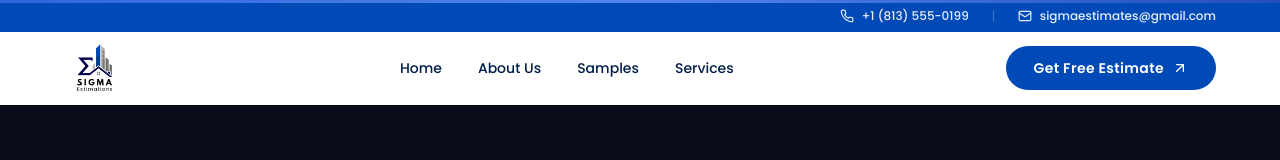
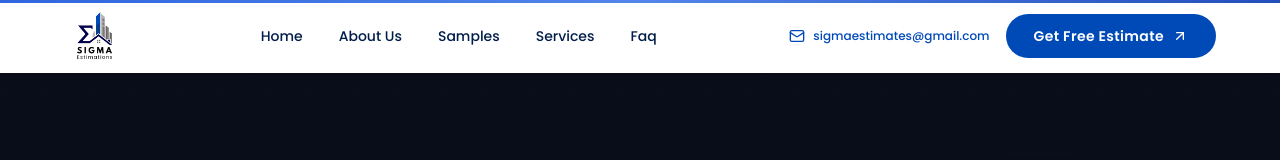
Before and after one commit to Hassu685/construction, a Next.js app: page /contact in a window 1280 px wide. Shown: the top 160 px of the page. Built offline with nearby package versions, Linux system fonts and the light colour scheme.

Commit message:
code update

```diff
--- a/components/layout/Navbar.jsx
+++ b/components/layout/Navbar.jsx
@@ -4,15 +4,16 @@ import { useEffect, useRef, useState } from "react";
 import Link from "next/link";
 import { usePathname } from "next/navigation";
 import { AnimatePresence, motion } from "framer-motion";
-import { Menu, X, Mail, Phone } from "lucide-react";
+import { Menu, X, Mail } from "lucide-react";
 import Button from "@/components/ui/Button";
 import Logo from "@/components/ui/Logo";
 
 const links = [
     { href: "/", label: "Home" },
     { href: "/about", label: "About Us" },
-    { href: "/samples", label: "Samples" },
+    { href: "/Samples", label: "Samples" },
     { href: "/services", label: "Services" },
+    { href: "/faq", label: "Faq" }
 ];
 
 export default function Navbar() {
@@ -50,31 +51,8 @@ export default function Navbar() {
         <motion.header
             animate={{ y: hidden ? "-100%" : "0%" }}
             transition={{ duration: 0.35, ease: [0.22, 1, 0.36, 1] }}
-            className="fixed top-0 left-0 right-0 z-50"
+            className="fixed top-0 left-0 right-0 z-50 py-1 border-b border-white/10 bg-white shadow-sm"
         >
-            {/* Top contact bar */}
-            <div className="hidden sm:block bg-[#004AB7]">
-                <div className="container-px flex items-center justify-end gap-6 py-2">
-                    <a
-                        href="tel:+18135550199"
-                        className="flex items-center gap-2 text-xs font-medium text-white/90 hover:text-white transition-colors"
-                    >
-                        <Phone className="h-3.5 w-3.5 shrink-0" />
-                        <span>+1 (813) 555-0199</span>
-                    </a>
-                    <span className="h-3 w-px bg-white/25" />
-                    <a
-                        href="mailto:sigmaestimates@gmail.com"
-                        className="flex items-center gap-2 text-xs font-medium text-white/90 hover:text-white transition-colors"
-                    >
-                        <Mail className="h-3.5 w-3.5 shrink-0" />
-                        <span>sigmaestimates@gmail.com</span>
-                    </a>
-                </div>
-            </div>
-
-            {/* Main navbar */}
-            <div className="py-1 border-b border-white/10 bg-white shadow-sm">
             <div className="container-px flex items-center justify-between">
                 <Link href="/" className="flex items-center gap-2.5 group" aria-label="Sigma Estimations home">
                     <Logo className="h-14 w-14 sm:h-16 sm:w-16" variant="color" />
@@ -102,6 +80,13 @@ export default function Navbar() {
                 </nav>
 
                 <div className="hidden lg:flex items-center gap-4">
+                    <a
+                        href="mailto:sigmaestimates@gmail.com"
+                        className="flex items-center gap-2 text-[12px] font-medium text-[#004AB7] hover:text-[#05408C] transition-colors whitespace-nowrap"
+                    >
+                        <Mail className="h-4 w-4 shrink-0 text-[#004AB7]" />
+                        <span>sigmaestimates@gmail.com</span>
+                    </a>
                     <Button href="/contact" variant="primary" className="!py-3 !text-white !bg-[#004AB7] hover:!bg-[#05408C]">
                         Get Free Estimate
                     </Button>
@@ -115,7 +100,6 @@ export default function Navbar() {
                     {open ? <X className="h-6 w-6" /> : <Menu className="h-6 w-6" />}
                 </button>
             </div>
-            </div>
 
             <AnimatePresence>
                 {open && (
@@ -124,7 +108,7 @@ export default function Navbar() {
                         animate={{ opacity: 1, height: "auto" }}
                         exit={{ opacity: 0, height: 0 }}
                         transition={{ duration: 0.35, ease: [0.16, 1, 0.3, 1] }}
-                        className="lg:hidden overflow-hidden bg-white border-t border-black/5"
+                        className="lg:hidden overflow-hidden bg-white border-t border-black/5 mt-3"
                     >
                         <div className="container-px py-6 flex flex-col gap-1">
                             {links.map((link) => (
@@ -137,13 +121,6 @@ export default function Navbar() {
                                     {link.label}
                                 </Link>
                             ))}
-                            <a
-                                href="mailto:sigmaestimates@gmail.com"
-                                className="flex items-center gap-2 py-3 text-sm font-medium text-[#004AB7] border-b border-black/5"
-                            >
-                                <Mail className="h-4 w-4" />
-                                sigmaestimates@gmail.com
-                            </a>
                             <Button href="/contact" variant="primary" className="mt-5 w-full justify-center !text-white !bg-[#004AB7] hover:!bg-[#05408C]">
                                 Get Free Estimate
                             </Button>
@@ -151,6 +128,6 @@ export default function Navbar() {
                     </motion.div>
                 )}
             </AnimatePresence>
-        </motion.header>
+        </motion.header >
     );
 }
--- a/components/sections/ContactSection.jsx
+++ b/components/sections/ContactSection.jsx
@@ -231,21 +231,6 @@ export default function ContactSection({ showMap = true, showHeading = true }) {
             </div>
           </Reveal>
         </div>
-
-        {/* Full-width map */}
-        {showMap && (
-          <Reveal delay={0.15} className="mt-6">
-            <div className="relative rounded-2xl overflow-hidden h-80 sm:h-96 border border-navy-900/8 bg-navy-100">
-              <iframe
-                title="Sigma Estimations office location map"
-                src="https://www.google.com/maps?q=Tampa%20Florida&output=embed"
-                className="w-full h-full grayscale-[15%]"
-                loading="lazy"
-                referrerPolicy="no-referrer-when-downgrade"
-              />
-            </div>
-          </Reveal>
-        )}
       </div>
     </section>
   );
```
Lines whose indentation alone changed are shown as unchanged.
